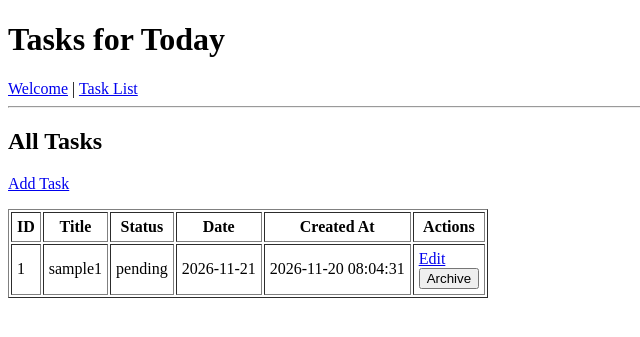
After one commit to versii-debug/IT0049---TSA4---Tasks-for-Today-Management-System-Full-CRUD-Auth-and-Email-Laravel-, a Laravel app: page /tasks in a window 1280 px wide. The commit adds this page. Shown: the top 337 px of the page, without its empty margins (0-640 px from the left). Run offline with Laravel 12, Linux system fonts and the light colour scheme; data comes from the database, SQL or seed files in the repository; both versions use the stored data as it was after the commit.

Commit message:
iteration2

```diff
--- /dev/null
+++ b/app/Http/Controllers/TaskController.php
@@ -0,0 +1,72 @@
+<?php
+
+namespace App\Http\Controllers;
+
+use App\Models\Task;
+use Illuminate\Http\Request;
+
+class TaskController extends Controller
+{
+    public function index()
+    {
+        $tasks = Task::where('is_archived', false)
+            ->orderBy('task_date')
+            ->orderBy('id')
+            ->get();
+
+        return view('tasks.index', compact('tasks'));
+    }
+
+    public function create()
+    {
+        return view('tasks.create');
+    }
+
+    public function store(Request $request)
+    {
+        $data = $request->validate([
+            'title' => 'required|string|max:150',
+            'task_date' => 'required|date_format:Y-m-d',
+            'status' => 'required|in:pending,done',
+        ]);
+
+        Task::create($data);
+
+        return redirect()->route('tasks.index')->with('success', 'Task created.');
+    }
+
+    public function edit($id)
+    {
+        $task = $this->findActiveTask($id);
+
+        return view('tasks.edit', compact('task'));
+    }
+
+    public function update(Request $request, $id)
+    {
+        $task = $this->findActiveTask($id);
+
+        $data = $request->validate([
+            'title' => 'required|string|max:150',
+            'task_date' => 'required|date_format:Y-m-d',
+            'status' => 'required|in:pending,done',
+        ]);
+
+        $task->update($data);
+
+        return redirect()->route('tasks.index')->with('success', 'Task updated.');
+    }
+
+    public function archive($id)
+    {
+        $task = $this->findActiveTask($id);
+        $task->update(['is_archived' => true]);
+
+        return redirect()->route('tasks.index')->with('success', 'Task archived.');
+    }
+
+    private function findActiveTask($id)
+    {
+        return Task::where('is_archived', false)->findOrFail($id);
+    }
+}
--- /dev/null
+++ b/app/Models/Task.php
@@ -0,0 +1,10 @@
+<?php
+
+namespace App\Models;
+
+use Illuminate\Database\Eloquent\Model;
+
+class Task extends Model
+{
+    protected $fillable = ['title', 'status', 'task_date', 'is_archived'];
+}
--- /dev/null
+++ b/resources/views/layouts/main.blade.php
@@ -0,0 +1,16 @@
+<!DOCTYPE html>
+<html lang="en">
+<head>
+    <meta charset="UTF-8">
+    <meta name="viewport" content="width=device-width, initial-scale=1.0">
+    <title>@yield('title') | Tasks for Today</title>
+</head>
+<body>
+    <h1>Tasks for Today</h1>
+    <a href="{{ route('welcome') }}">Welcome</a> |
+    <a href="{{ route('tasks.index') }}">Task List</a>
+    <hr>
+
+    @yield('content')
+</body>
+</html>
--- /dev/null
+++ b/resources/views/tasks/index.blade.php
@@ -0,0 +1,45 @@
+@extends('layouts.main')
+
+@section('title', 'Task List')
+
+@section('content')
+<h2>All Tasks</h2>
+
+@if (session('success'))
+    <p>{{ session('success') }}</p>
+@endif
+
+<p><a href="{{ route('tasks.create') }}">Add Task</a></p>
+
+@if ($tasks->isEmpty())
+    <p>No tasks found.</p>
+@else
+    <table border="1" cellpadding="5">
+        <tr>
+            <th>ID</th>
+            <th>Title</th>
+            <th>Status</th>
+            <th>Date</th>
+            <th>Created At</th>
+            <th>Actions</th>
+        </tr>
+        @foreach ($tasks as $task)
+            <tr>
+                <td>{{ $task->id }}</td>
+                <td>{{ $task->title }}</td>
+                <td>{{ $task->status }}</td>
+                <td>{{ $task->task_date }}</td>
+                <td>{{ $task->created_at->format('Y-m-d H:i:s') }}</td>
+                <td>
+                    <a href="{{ route('tasks.edit', $task->id) }}">Edit</a>
+                    <form method="POST" action="{{ route('tasks.archive', $task->id) }}">
+                        @csrf
+                        @method('PATCH')
+                        <button type="submit">Archive</button>
+                    </form>
+                </td>
+            </tr>
+        @endforeach
+    </table>
+@endif
+@endsection
--- a/resources/views/welcome.blade.php
+++ b/resources/views/welcome.blade.php
@@ -47,6 +47,7 @@
     <header class="container">
         <a class="brand" href="{{ url('/') }}"><span class="mark" aria-hidden="true">&#10003;</span> Tasks for Today</a>
         <nav aria-label="Main navigation">
+            <a href="{{ route('tasks.index') }}">Task List</a>
             <a href="#features">About</a>
             @if (Route::has('login'))
                 <a href="{{ route('login') }}">Log in</a>
--- a/routes/web.php
+++ b/routes/web.php
@@ -1,7 +1,15 @@
 <?php
 
+use App\Http\Controllers\TaskController;
 use Illuminate\Support\Facades\Route;
 
 Route::get('/', function () {
     return view('welcome');
-});
+})->name('welcome');
+
+Route::get('/tasks', [TaskController::class, 'index'])->name('tasks.index');
+Route::get('/tasks/create', [TaskController::class, 'create'])->name('tasks.create');
+Route::post('/tasks', [TaskController::class, 'store'])->name('tasks.store');
+Route::get('/tasks/{id}/edit', [TaskController::class, 'edit'])->whereNumber('id')->name('tasks.edit');
+Route::put('/tasks/{id}', [TaskController::class, 'update'])->whereNumber('id')->name('tasks.update');
+Route::patch('/tasks/{id}/archive', [TaskController::class, 'archive'])->whereNumber('id')->name('tasks.archive');
```
Also changed, not shown: resources/views/tasks/create.blade.php (added, +31 -0 lines), resources/views/tasks/edit.blade.php (added, +32 -0 lines), tests/Feature/TaskCrudTest.php (added, +83 -0 lines), database/database.sqlite, database/migrations/2026_11_20_000003_create_tasks_table.php (added).
